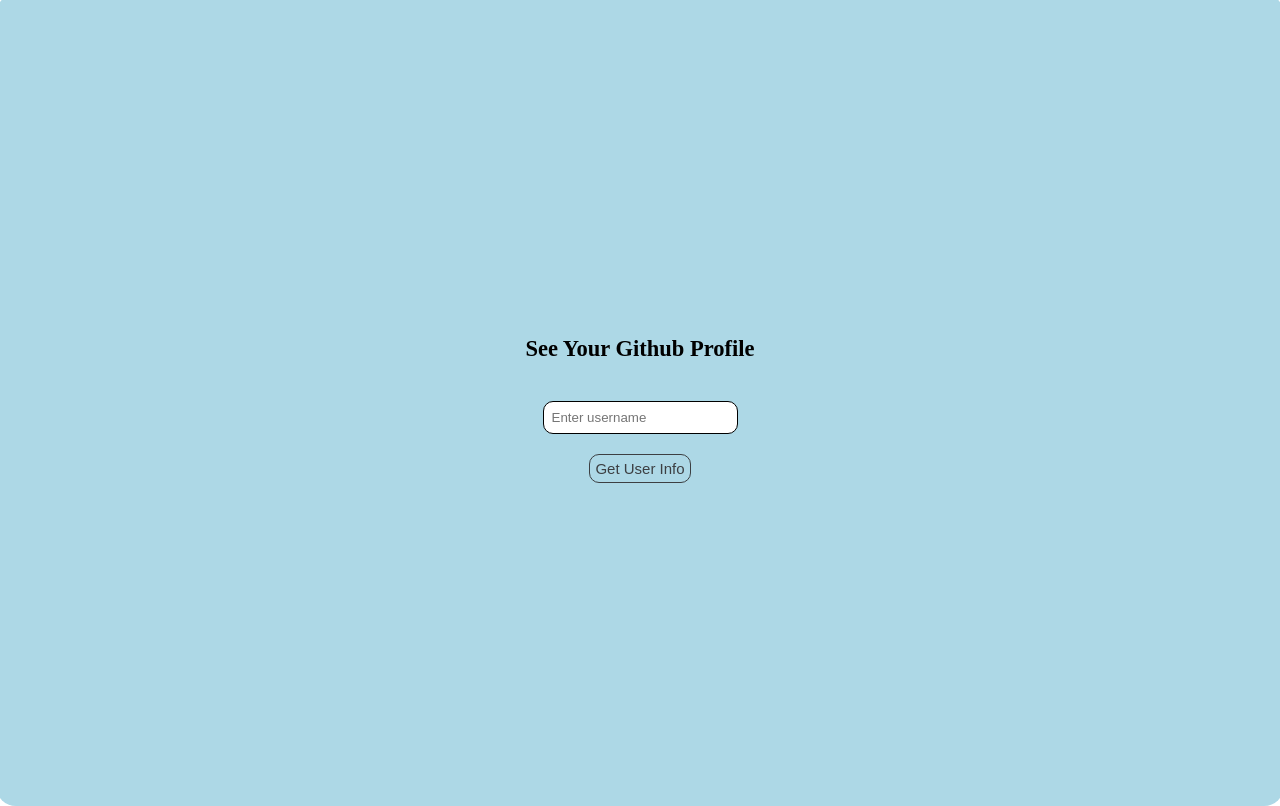
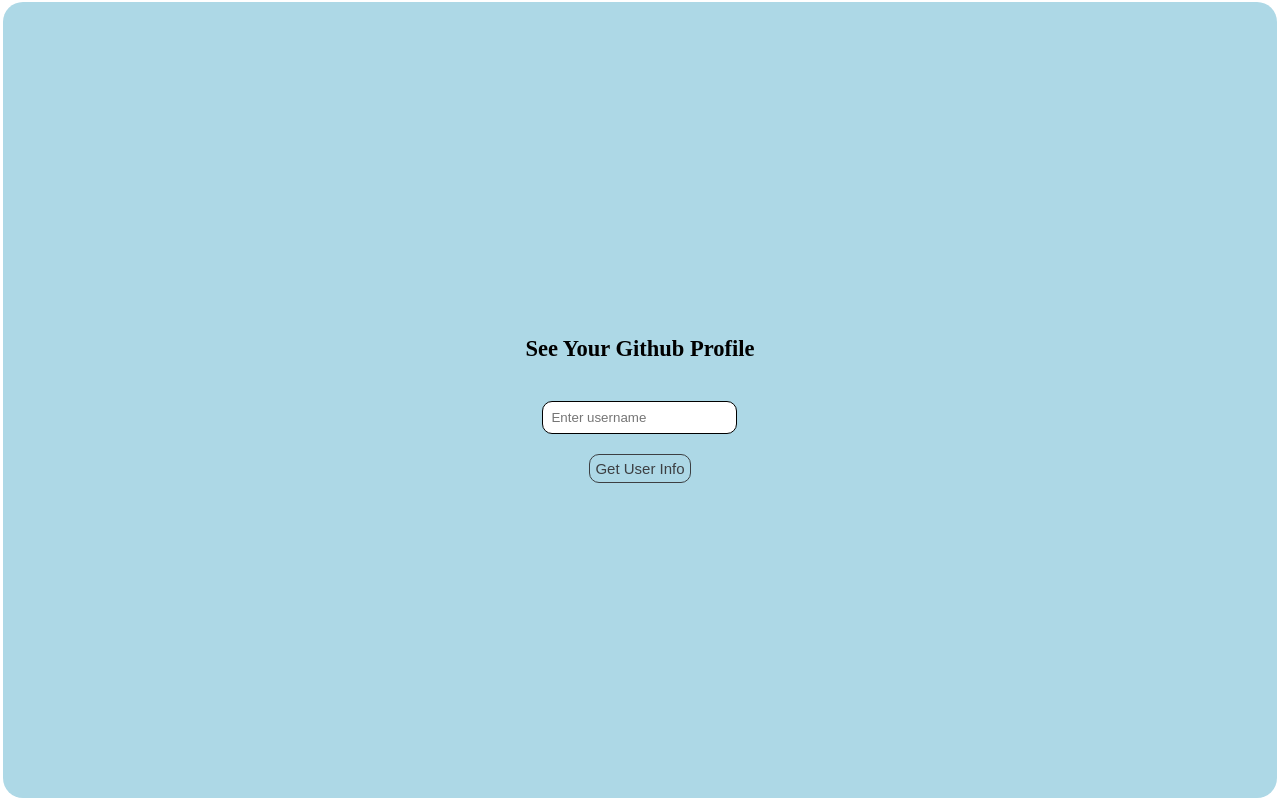
Before and after one commit to Swadesh-c0de/Github-User-Info, a plain HTML site: page index.html in a window 1280 px wide. Drawn offline with Linux system fonts and the light colour scheme.

Commit message:
minnor upgradation

```diff
--- a/style.css
+++ b/style.css
@@ -11,8 +11,8 @@
 }
 
 #home {
-    height: 99vh;
-    width: 99vw;
+    height: 97vh;
+    width: 98vw;
     background-color: lightblue;
     border-radius: 20px;
     position: absolute;
```
